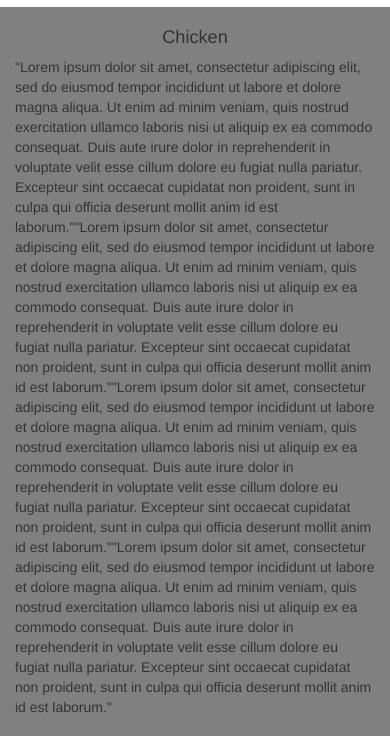
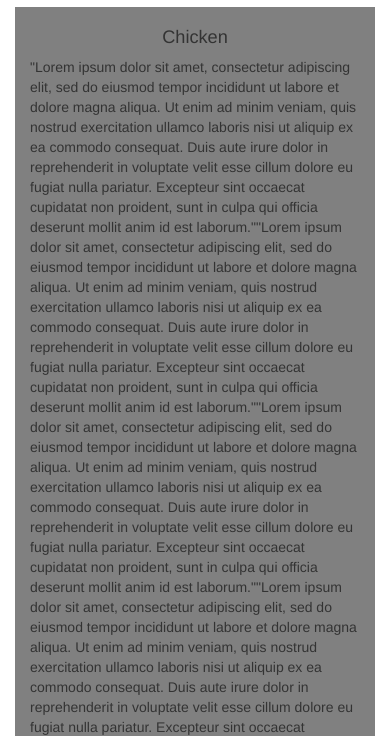
Before and after one commit to ikiu01/coursera-html-css-js, a plain HTML site: page module3-solution/index.html in a window 390 px wide. Shown: the part 108-844 px from the top of the page. Drawn offline with Linux system fonts and the light colour scheme.

Commit message:
final changes

```diff
--- a/module3-solution/css/styles.css
+++ b/module3-solution/css/styles.css
@@ -45,3 +45,13 @@ h3{
 font-size: 1.3em;
 text-align: center;
 }
+
+#main-content{
+  margin-bottom: 15px;
+}
+
+@media (max-width: 767px) {
+#main-content{
+	margin: auto 15px 15px;
+}
+}
```
